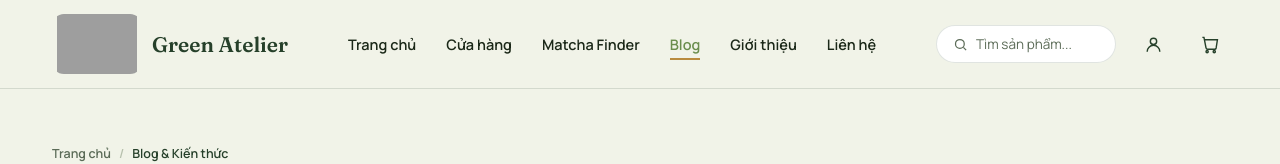
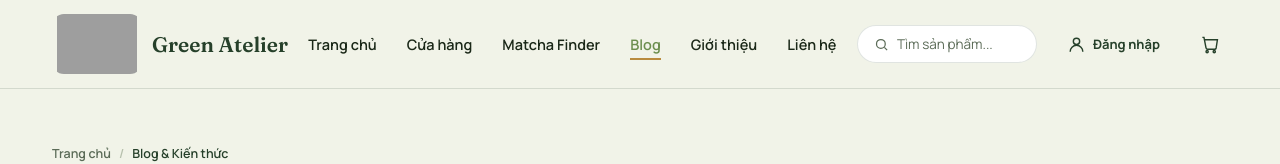
Before and after one commit to thanhtam2412004/E-commerce, a Next.js app: page /blog in a window 1280 px wide. Shown: the top 164 px of the page. Built offline with nearby package versions, Linux system fonts and the light colour scheme; no server answers; grey boxes are pictures that could not be loaded.

Commit message:
Update Header.jsx

```diff
--- a/components/Header.jsx
+++ b/components/Header.jsx
@@ -1,7 +1,7 @@
 'use client';
 import Link from 'next/link';
 import { usePathname } from 'next/navigation';
-import { useEffect, useState } from 'react';
+import { useEffect, useState, useSyncExternalStore } from 'react';
 import Image from 'next/image';
 import useCartStore from '@/store/cartStore';
 
@@ -10,11 +10,31 @@ export default function Header() {
   const isActive = (path) => (pathname === path ? 'active' : '');
 
   // Tránh hydration mismatch: chỉ render badge sau khi mount client
-  const [mounted, setMounted] = useState(false);
+  const mounted = useSyncExternalStore(
+    () => () => {},
+    () => true,
+    () => false,
+  );
+  const [customer, setCustomer] = useState(null);
   const items = useCartStore((s) => s.items);
   const totalQty = items.reduce((sum, i) => sum + i.qty, 0);
 
-  useEffect(() => setMounted(true), []);
+  useEffect(() => {
+    let active = true;
+    async function loadCustomer() {
+      try {
+        const response = await fetch('/api/auth/me', { cache: 'no-store' });
+        if (!response.ok) return;
+        const data = await response.json();
+        if (active && data.user?.role === 'customer') setCustomer(data.user);
+      } catch {
+        // Header vẫn hoạt động bình thường khi chưa đăng nhập hoặc API tạm lỗi.
+      }
+    }
+
+    loadCustomer();
+    return () => { active = false; };
+  }, [pathname]);
 
   return (
     <header>
@@ -46,11 +66,16 @@ export default function Header() {
             </svg>
             Tìm sản phẩm...
           </div>
-          <Link href="/login" aria-label="Tài khoản" className="icon-btn">
+          <Link
+            href={customer ? '/account' : '/login'}
+            aria-label={customer ? `Tài khoản của ${customer.name}` : 'Đăng nhập khách hàng'}
+            className={`account-link ${isActive(customer ? '/account' : '/login')}`}
+          >
             <svg fill="none" height="19" stroke="#26402A" strokeWidth="1.8" viewBox="0 0 24 24" width="19">
               <circle cx="12" cy="8" r="4"></circle>
               <path d="M4 21c0-4.4 3.6-8 8-8s8 3.6 8 8"></path>
             </svg>
+            <span>{customer ? customer.name.split(' ').at(-1) : 'Đăng nhập'}</span>
           </Link>
           <Link href="/cart" aria-label="Giỏ hàng" className="icon-btn">
             <svg fill="none" height="19" stroke="#26402A" strokeWidth="1.8" viewBox="0 0 24 24" width="19">
```
